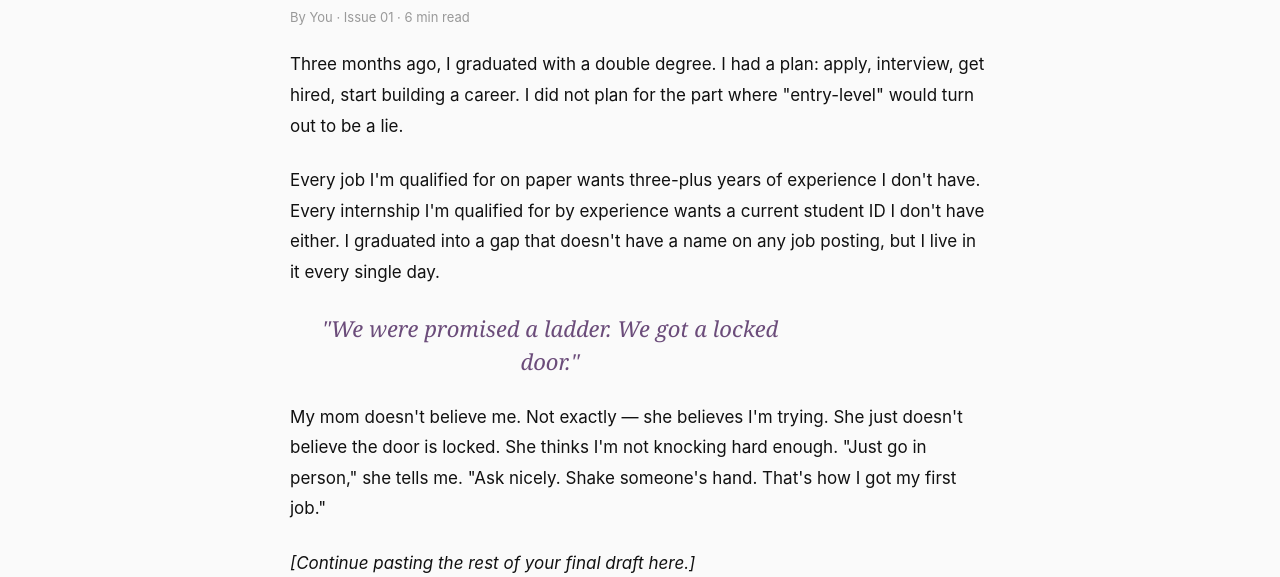
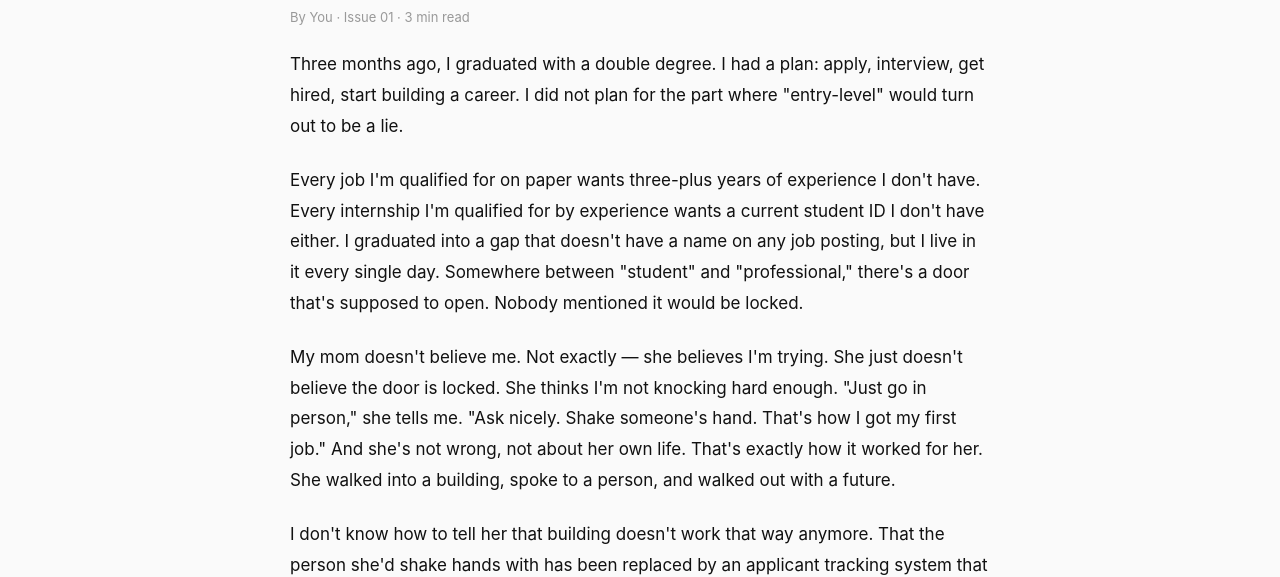
Before and after one commit to nwhzhj8d5z-bit/unspoken-website, a plain HTML site: page article-entry-level-trap.html in a window 1280 px wide. Shown: the part 225-802 px from the top of the page. Drawn offline with Linux system fonts and the light colour scheme.

Commit message:
Add files via upload

```diff
--- a/article-entry-level-trap.html
+++ b/article-entry-level-trap.html
@@ -27,14 +27,20 @@
   <div class="article-page-header">
     <p class="cat-tag cat-purple">Work &amp; Money</p>
     <h1 class="article-page-title">The entry-level trap</h1>
-    <p class="byline">By You · Issue 01 · 6 min read</p>
+    <p class="byline">By You · Issue 01 · 3 min read</p>
   </div>
   <div class="article-body">
     <p>Three months ago, I graduated with a double degree. I had a plan: apply, interview, get hired, start building a career. I did not plan for the part where "entry-level" would turn out to be a lie.</p>
-    <p>Every job I'm qualified for on paper wants three-plus years of experience I don't have. Every internship I'm qualified for by experience wants a current student ID I don't have either. I graduated into a gap that doesn't have a name on any job posting, but I live in it every single day.</p>
-    <p class="pull-quote" style="color:var(--purple);">"We were promised a ladder. We got a locked door."</p>
-    <p>My mom doesn't believe me. Not exactly — she believes I'm trying. She just doesn't believe the door is locked. She thinks I'm not knocking hard enough. "Just go in person," she tells me. "Ask nicely. Shake someone's hand. That's how I got my first job."</p>
-    <p><em>[Continue pasting the rest of your final draft here.]</em></p>
+    <p>Every job I'm qualified for on paper wants three-plus years of experience I don't have. Every internship I'm qualified for by experience wants a current student ID I don't have either. I graduated into a gap that doesn't have a name on any job posting, but I live in it every single day. Somewhere between "student" and "professional," there's a door that's supposed to open. Nobody mentioned it would be locked.</p>
+    <p>My mom doesn't believe me. Not exactly — she believes I'm trying. She just doesn't believe the door is locked. She thinks I'm not knocking hard enough. "Just go in person," she tells me. "Ask nicely. Shake someone's hand. That's how I got my first job." And she's not wrong, not about her own life. That's exactly how it worked for her. She walked into a building, spoke to a person, and walked out with a future.</p>
+    <p>I don't know how to tell her that building doesn't work that way anymore. That the person she'd shake hands with has been replaced by an applicant tracking system that filters out my resume before a human ever sees it. That "entry-level" isn't a starting line anymore — it's a gate, and the key is an experience I was never given a way to get. I didn't fail to knock. I knocked two hundred times. The building itself changed the locks and forgot to tell anyone my age.</p>
+    <p>This isn't really a story about job hunting. It's a story about being disbelieved. About sitting across from someone who loves you, trying to explain a system they never had to survive, and watching them hear "I'm struggling" as "I'm not trying." That gap — between what they experienced and what we're experiencing — is its own kind of loneliness. It's not that older generations don't care. It's that the evidence of their own lives tells them a different story than the one we're actually living, and evidence is hard to argue with, even when it's outdated.</p>
+    <p class="pull-quote" style="color:var(--purple);">"I didn't fail to knock. I knocked two hundred times."</p>
+    <p>So here's what nobody put on the job posting: entry-level, now, often means having already done the job somewhere else, for free or for less, until you'd technically qualify for a beginning that keeps moving further away. It means watching internships — the one bridge that used to exist — close themselves to you the moment you're no longer enrolled, as if the diploma didn't just cost four years and tens of thousands of dollars, but also disqualified you from the one thing that might have used it. It means doing everything you were told to do, in order, on schedule, and discovering that the schedule was never actually connected to the outcome.</p>
+    <p>I'm not writing this because I want sympathy. I'm writing it because I'm tired of being the only one who seems to know this is happening to me, and I have to believe I'm not actually the only one — I'm just one of many people quietly assuming it's a personal failure instead of a structural one. That's the trap inside the trap: not just that the jobs don't exist at the level we were promised, but that we're taught to internalize the absence as evidence of something wrong with us, rather than something wrong with the ladder.</p>
+    <p>I don't have a tidy ending here. I still don't have a job. My mom and I still don't agree on why. But I know this: the confusion in her voice when she doesn't understand why "just applying" isn't working — that confusion is real, and it's not cruelty, it's a generation gap wide enough to swallow a labor market whole. And the exhaustion I feel explaining it, again, for what feels like the hundredth time — that's real too.</p>
+    <p>Maybe the point of naming this isn't to fix it today. Maybe it's just to say it out loud, clearly, once: this isn't a lack of effort. It's a system that quietly moved the entry point and left an entire generation standing at a door that used to open.</p>
+    <p>If you're standing there too — you'll relate to this. That's kind of the whole point.</p>
   </div>
 </section>
 
```
